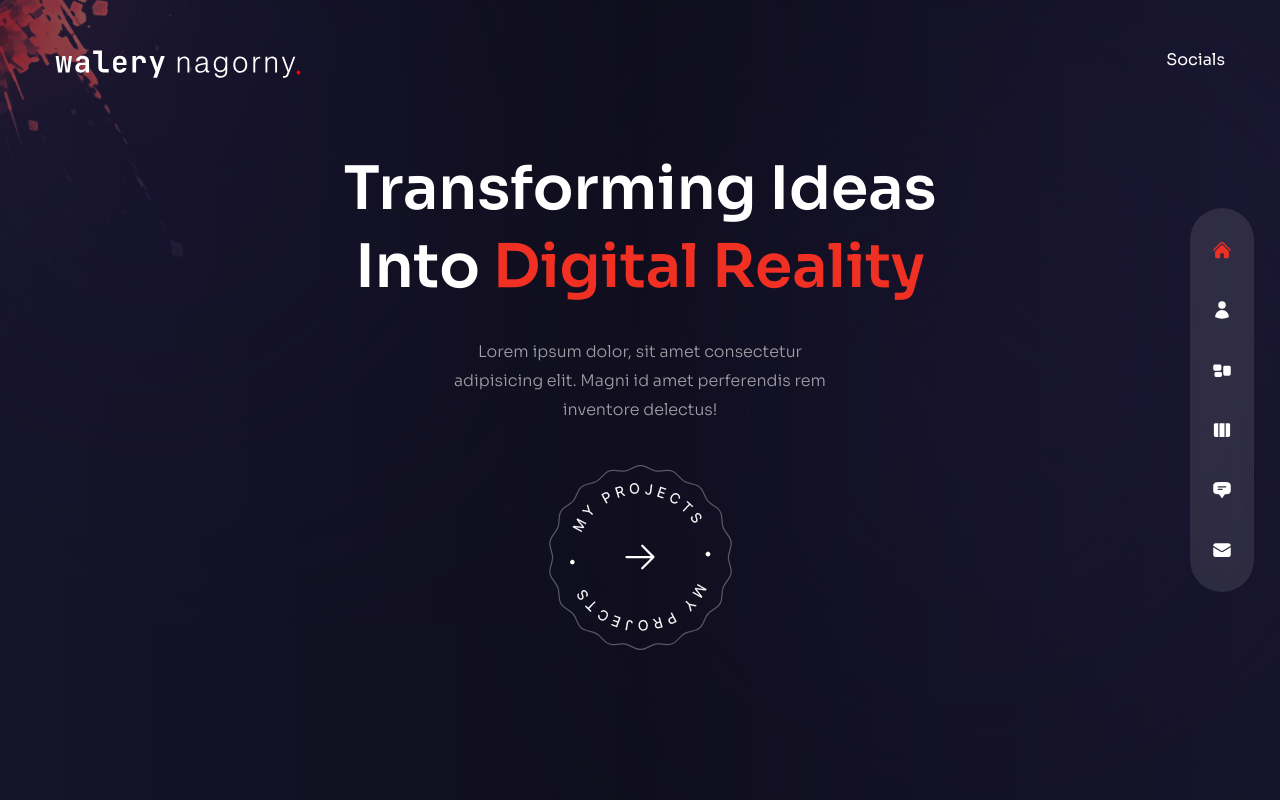
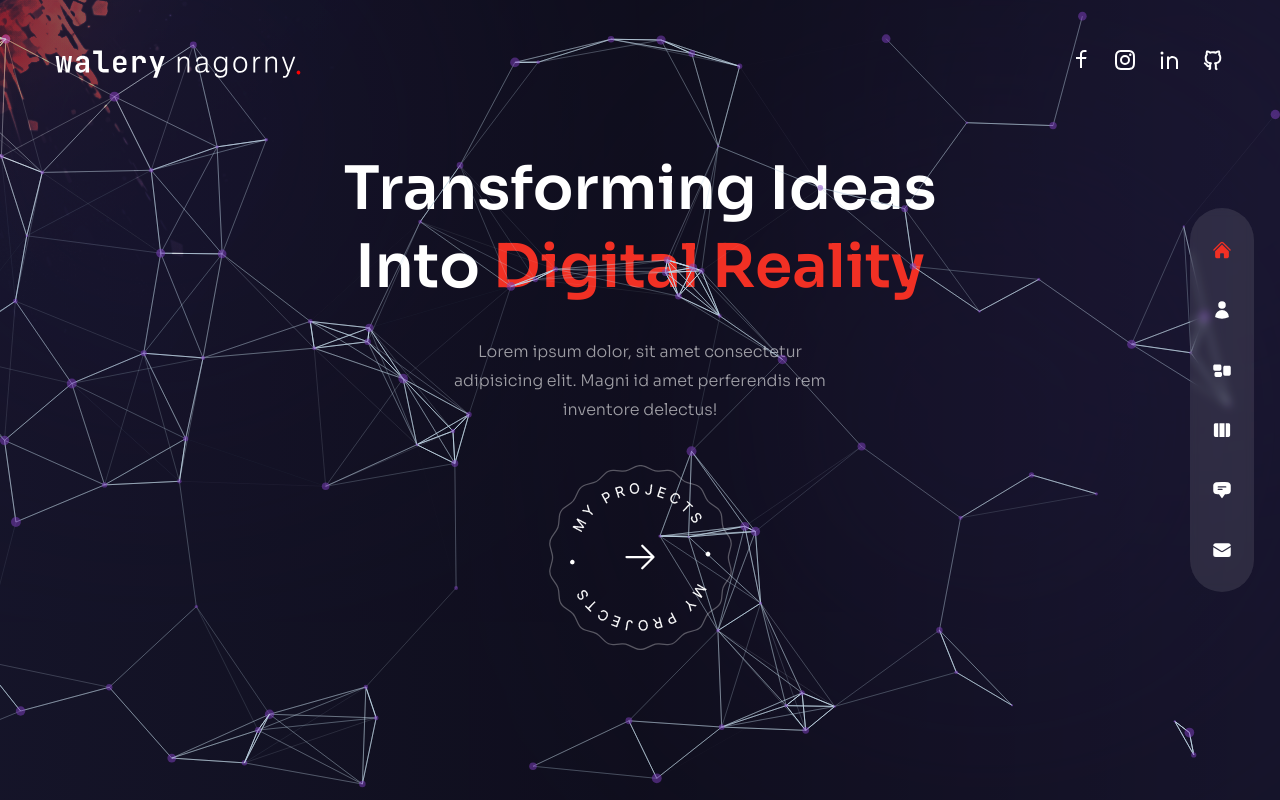
Before and after one commit to WNagorny/Portfolio, a Next.js app: page / in a window 1280 px wide. Built offline with nearby package versions, Linux system fonts and the light colour scheme.

Commit message:
added socials component + fixed myProject button

```diff
--- a/components/ParticlesContainer.js
+++ b/components/ParticlesContainer.js
@@ -47,10 +47,10 @@ const ParticlesContainer = () => {
 				},
         particles:{
           color: {
-            value: '#e68e2e',
+            value: '#8040c1',
           },
           links: {
-            color: '#f5d393',
+            color: '#c0d6e4',
             distance: 150,
             enable: true,
             opaacity: 0.5,
--- a/components/ProjectsBtn.js
+++ b/components/ProjectsBtn.js
@@ -6,9 +6,12 @@ import { HiArrowRight } from 'react-icons/hi2'
 const ProjectsBtn = () => {
 	return (
 		<div className='mx-auto xxl:mx-0'>
-			<Link href={'/work'} className='relative w-[185px] h-[185px] flex justify-center items-center bg-circleStar bg-cover bg-center bg-no-repeat group'>
+			<Link
+				href='/work'
+				className='relative w-[185px] h-[185px] flex justify-center items-center bg-circleStar bg-cover bg-center bg-no-repeat group'
+			>
 				<Image
-					className='animate-spin-slow w-full h-full max-w-[141px] max-h-[148px]'
+					className='animate-spin-slow w-full h-full max-w-[141px] max-h-[148px] z-10'
 					src={'/rounded-text.png'}
 					width={141}
 					height={148}
--- a/components/Socials.js
+++ b/components/Socials.js
@@ -1,5 +1,26 @@
+import Link from 'next/link'
+
+import { RiInstagramLine, RiFacebookLine, RiGithubLine, RiLinkedinLine } from 'react-icons/ri';
+
 const Socials = () => {
-  return <div>Socials</div>;
-};
+	return (
+		<div className='flex items-center gap-x-5 text-2xl'>
+			<Link href={'https://www.facebook.com/nagornyi.valerka'} className='hover:text-accent transition-all duration-300'>
+				<RiFacebookLine />
+			</Link>
 
-export default Socials;
+			<Link href={'instagram.com/walery_nagorny/'} className='hover:text-accent transition-all duration-300'>
+				<RiInstagramLine />
+			</Link>
+			<Link href={'https://www.linkedin.com/in/walery-nagorny/'} className='hover:text-accent transition-all duration-300'>
+				<RiLinkedinLine />
+			</Link>
+
+			<Link href={'https://github.com/WNagorny'} className='hover:text-accent transition-all duration-300'>
+				<RiGithubLine />
+			</Link>
+		</div>
+	)
+}
+
+export default Socials
--- a/pages/index.js
+++ b/pages/index.js
@@ -50,7 +50,7 @@ const Home = () => {
 				<div className='bg-none xxl:bg-computer xxl:bg-cover xxl:bg-right xxl:bg-no-repeat w-full h-full absolute  mix-blend-color-dodge'>
 				</div>
 
-				{/* <ParticlesContainer/> */}
+				<ParticlesContainer/>
 
 			</div>
 		</div>
```
